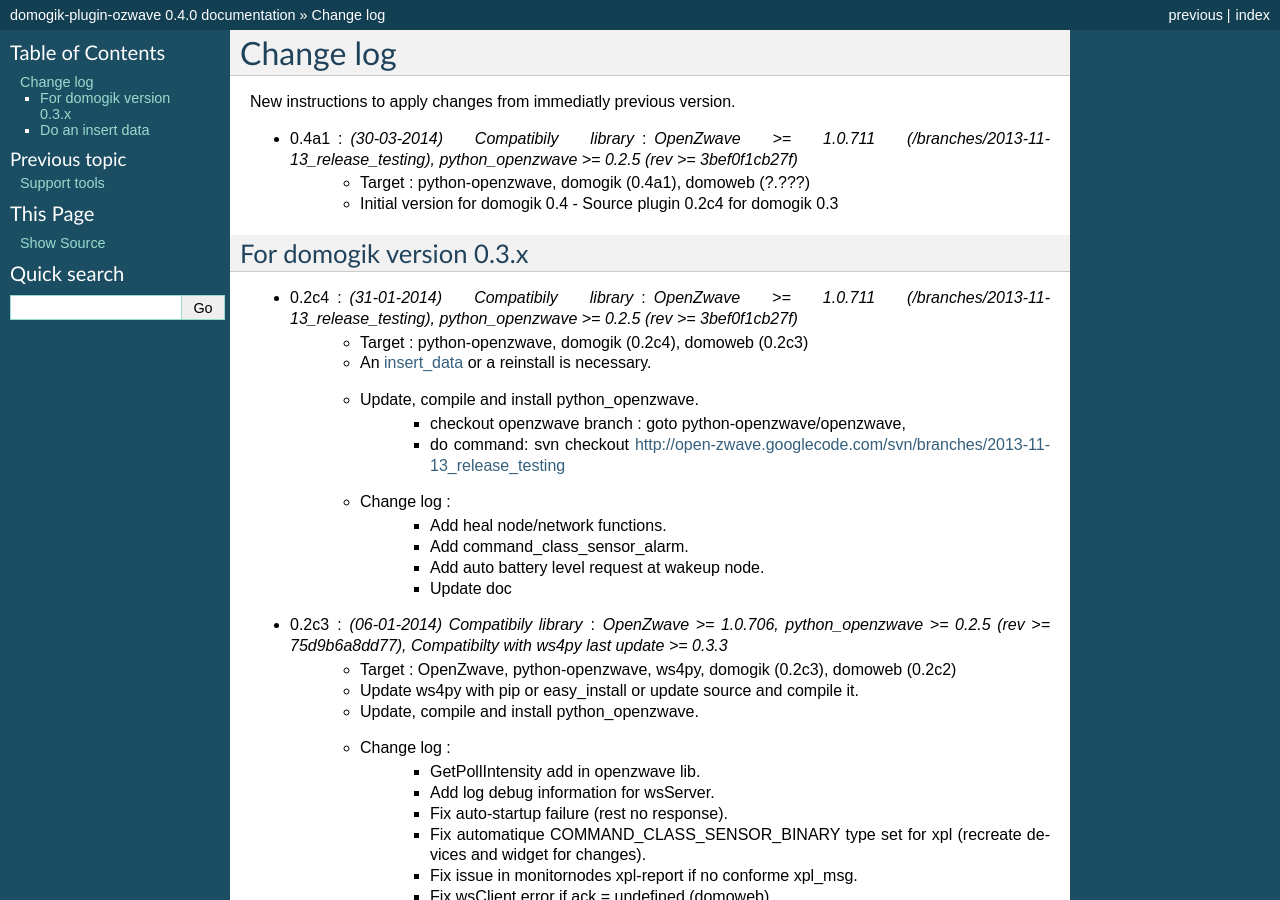
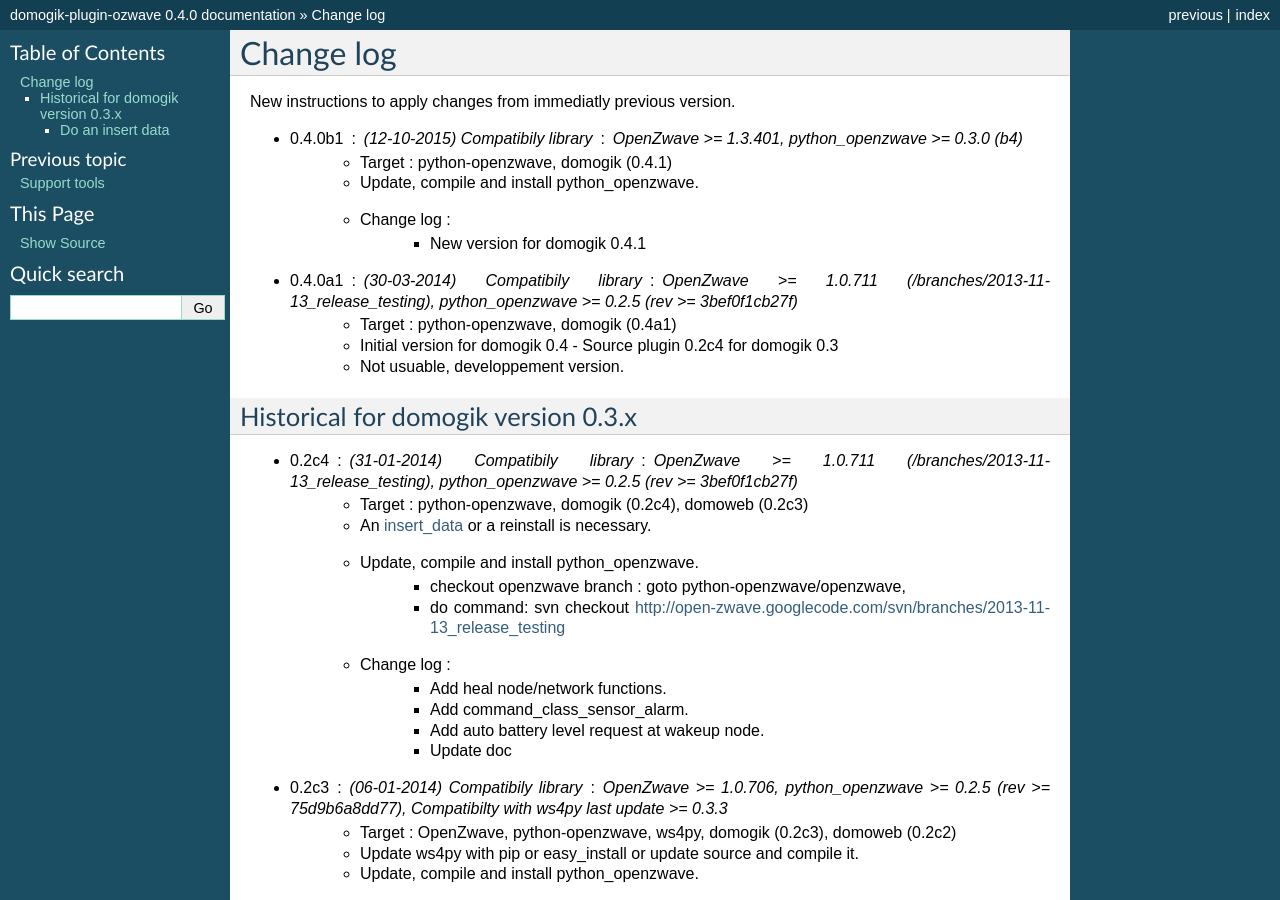
Before and after one commit to Nico0084/domogik-plugin-ozwave, a Sphinx documentation site: the page built from docs/changelog.txt, in a window 1280 px wide and 900 px high. Built offline with Sphinx 7.4.7, drawn with Linux system fonts in a browser that asks for light colours.

Commit message:
Doc update...

```diff
--- a/docs/changelog.txt
+++ b/docs/changelog.txt
@@ -4,12 +4,19 @@
 
 New instructions to apply changes from immediatly previous version.
 
-- 0.4a1 : (30-03-2014) Compatibily library : OpenZwave >= 1.0.711 (/branches/2013-11-13_release_testing), python_openzwave >= 0.2.5 (rev >= 3bef0f1cb27f)
-    - Target : python-openzwave, domogik (0.4a1), domoweb (?.???)
+- 0.4.0b1 : (12-10-2015) Compatibily library : OpenZwave >= 1.3.401, python_openzwave >= 0.3.0 (b4)
+    - Target : python-openzwave, domogik (0.4.1)
+    - Update, compile and install python_openzwave.
+    - Change log :
+        - New version for domogik 0.4.1
+
+- 0.4.0a1 : (30-03-2014) Compatibily library : OpenZwave >= 1.0.711 (/branches/2013-11-13_release_testing), python_openzwave >= 0.2.5 (rev >= 3bef0f1cb27f)
+    - Target : python-openzwave, domogik (0.4a1)
     - Initial version for domogik 0.4 - Source plugin 0.2c4 for domogik 0.3
+    - Not usuable, developpement version.
 
-For domogik version 0.3.x
-=========================
+Historical for domogik version 0.3.x
+====================================
 
 - 0.2c4 : (31-01-2014) Compatibily library : OpenZwave >= 1.0.711 (/branches/2013-11-13_release_testing), python_openzwave >= 0.2.5 (rev >= 3bef0f1cb27f)
     - Target : python-openzwave, domogik (0.2c4), domoweb (0.2c3)
@@ -120,7 +127,7 @@
 	- Created primary controller device for domogik and traced back to the state it to domogik.
 
 Do an insert data
-=================
+-----------------
 In your domogik directory with user domogik :
 
 .. code-block:: bash
--- a/docs/ozwave.txt
+++ b/docs/ozwave.txt
@@ -13,7 +13,7 @@
 ===========
 New instructions to apply changes from immediatly previous version.
 
-- 0.4.0b1 : (12-10-2015) Compatibily library : OpenZwave >= 1.3.400, python_openzwave >= 0.3.0
+- 0.4.0b1 : (12-10-2015) Compatibily library : OpenZwave >= 1.3.401, python_openzwave >= 0.3.0 (b4)
     - Target : python-openzwave, domogik (0.4.1)
     - Update, compile and install python_openzwave.
     - Change log :
@@ -446,7 +446,7 @@
 +-----------------------+-----------------+------------------------------------------------------------------------------+
 | Key                   | Example         | Description                                                                  |
 +=======================+=================+==============================================================================+
-| <xpl_stat> - instance | 1               | Zwave node instance id  that you can find in the                             |
+| <xpl_stat> - instance | 1               | Zwave node instance id that you can find in the                              |
 |                       |                 | `Commands Class table <ctldevtools.html#Manage devices Commands Class>`_     |
 +-----------------------+-----------------+------------------------------------------------------------------------------+
 
```
Also changed, not shown: docs/managertools.txt (+27 -0 lines), docs/ozwave_get_dmgdevice.png (added), docs/ozwave_manager_discover_ctrl.png (added), docs/ozwave_manager_fail.png (added), docs/ozwave_manager_options.png (added), docs/ozwave_manager_starting1.png (added), docs/ozwave_manager_starting2.png (added), docs/ozwave_manager_stopped.png (added).
